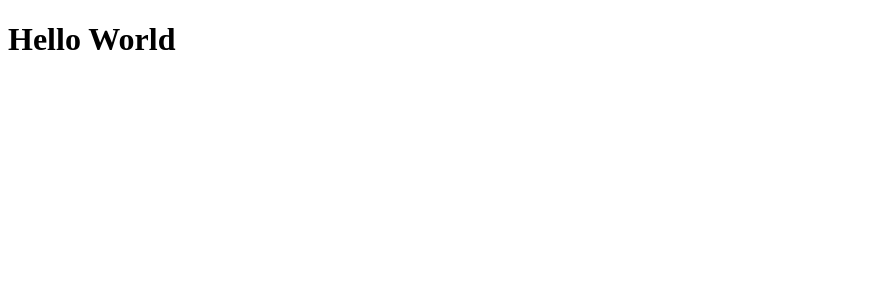
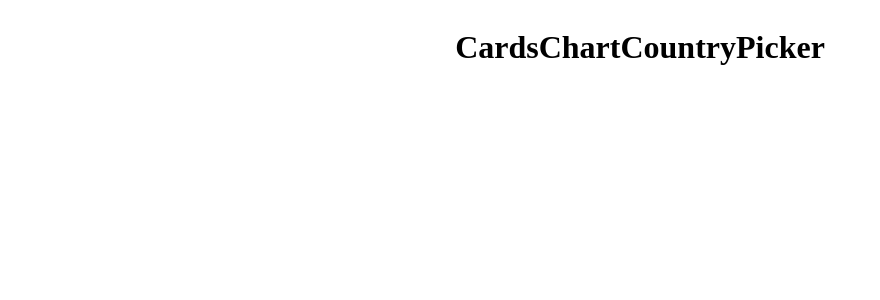
Before and after one commit to ZakMos/corona-tracker, a React (Create React App) app: page / in a window 1280 px wide. Shown: the top 300 px of the page, without its empty margins (0-880 px from the left). Built offline with nearby package versions, Linux system fonts and the light colour scheme.

Commit message:
added packages with 3 routes and styles files

```diff
--- a/package.json
+++ b/package.json
@@ -4,7 +4,11 @@
   "private": true,
   "dependencies": {
     "acorn": "^7.1.1",
+    "axios": "^0.19.2",
+    "classnames": "^2.2.6",
     "react": "^16.13.1",
+    "react-chartjs-2": "^2.9.0",
+    "react-countup": "^4.3.3",
     "react-dom": "^16.13.1",
     "react-scripts": "3.4.1"
   },
--- a/src/App.js
+++ b/src/App.js
@@ -1,12 +1,19 @@
 import React from 'react';
 
+import { Cards, Chart, CountryPicker } from './components';
+import styles from './app.module.css';
 
-function App() {
-  return (
-    <div className="">
-      <h1>Hello World</h1>
-    </div>
-  );
+class App extends React.Component {
+  render() {
+    return (
+      <div className={styles.container}>
+        <Cards />
+        <Chart />
+        <CountryPicker />
+      </div>
+    );
+  }
 }
 
+
 export default App;
--- /dev/null
+++ b/src/app.module.css
@@ -0,0 +1,9 @@
+body {
+    background-color: #ffffff;
+}
+
+.container {
+    display: flex;
+    align-items: center;
+    justify-content: center;
+}
--- /dev/null
+++ b/src/components/Cards/Cards.jsx
@@ -0,0 +1,10 @@
+import React from 'react';
+
+
+const Cards = () => {
+    return (
+        <h1>Cards</h1>
+    )
+}
+
+export default Cards;
--- /dev/null
+++ b/src/components/Chart/Chart.jsx
@@ -0,0 +1,9 @@
+import React from 'react';
+
+const Chart = () => {
+    return (
+        <h1>Chart</h1>
+    )
+}
+
+export default Chart;
--- /dev/null
+++ b/src/components/CountryPicker/CountryPicker.jsx
@@ -0,0 +1,10 @@
+import React from 'react';
+
+const CountryPicker = () => {
+    return (
+        <h1>CountryPicker</h1>
+    )
+}
+
+
+export default CountryPicker;
--- /dev/null
+++ b/src/components/index.js
@@ -0,0 +1,3 @@
+export { default as Cards } from './Cards/Cards';
+export { default as Chart } from './Chart/Chart';
+export { default as CountryPicker } from './CountryPicker/CountryPicker';
```
Also changed, not shown: src/components/Cards/Cards.module.css (added), src/components/Chart/Chart.module.css (added), src/components/CountryPicker/CountryPicker.module.css (added), 1 other file (tests, documents, lock files or other folders).
